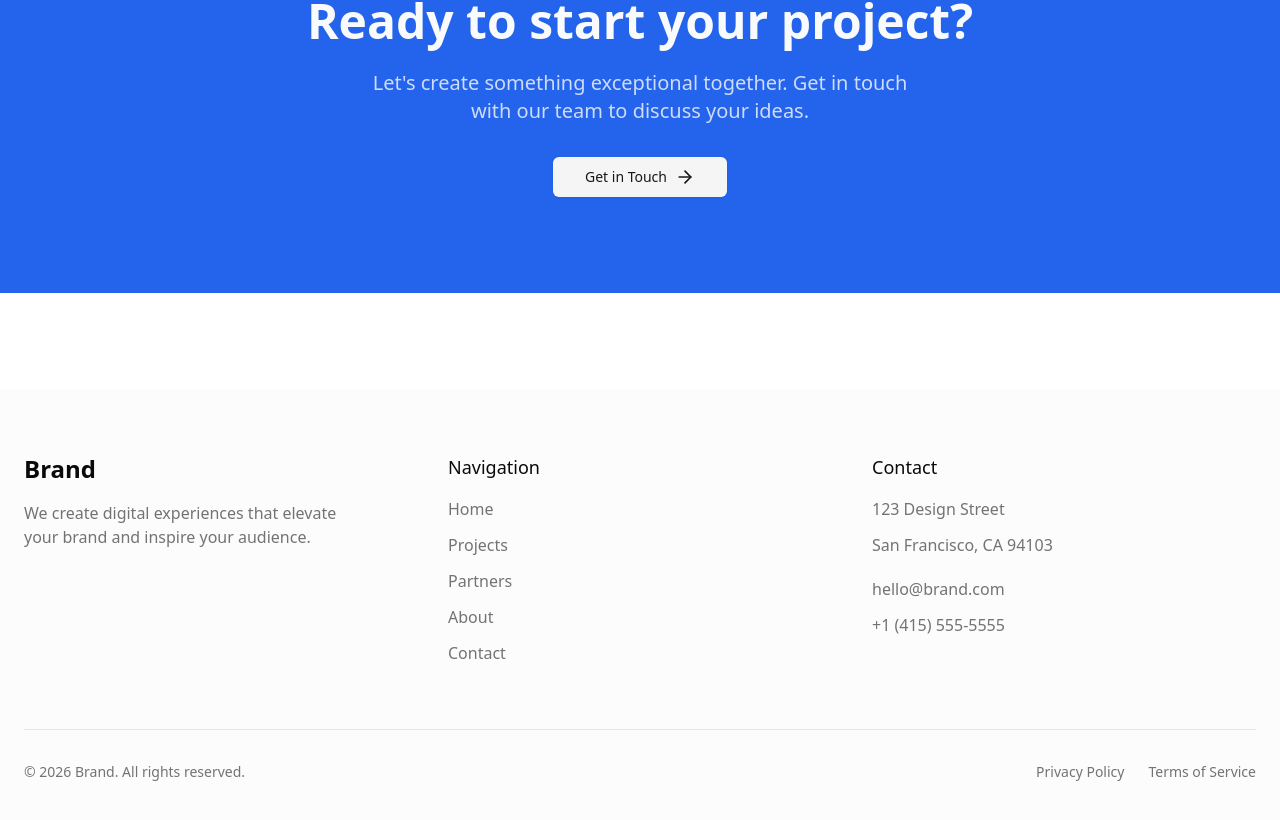
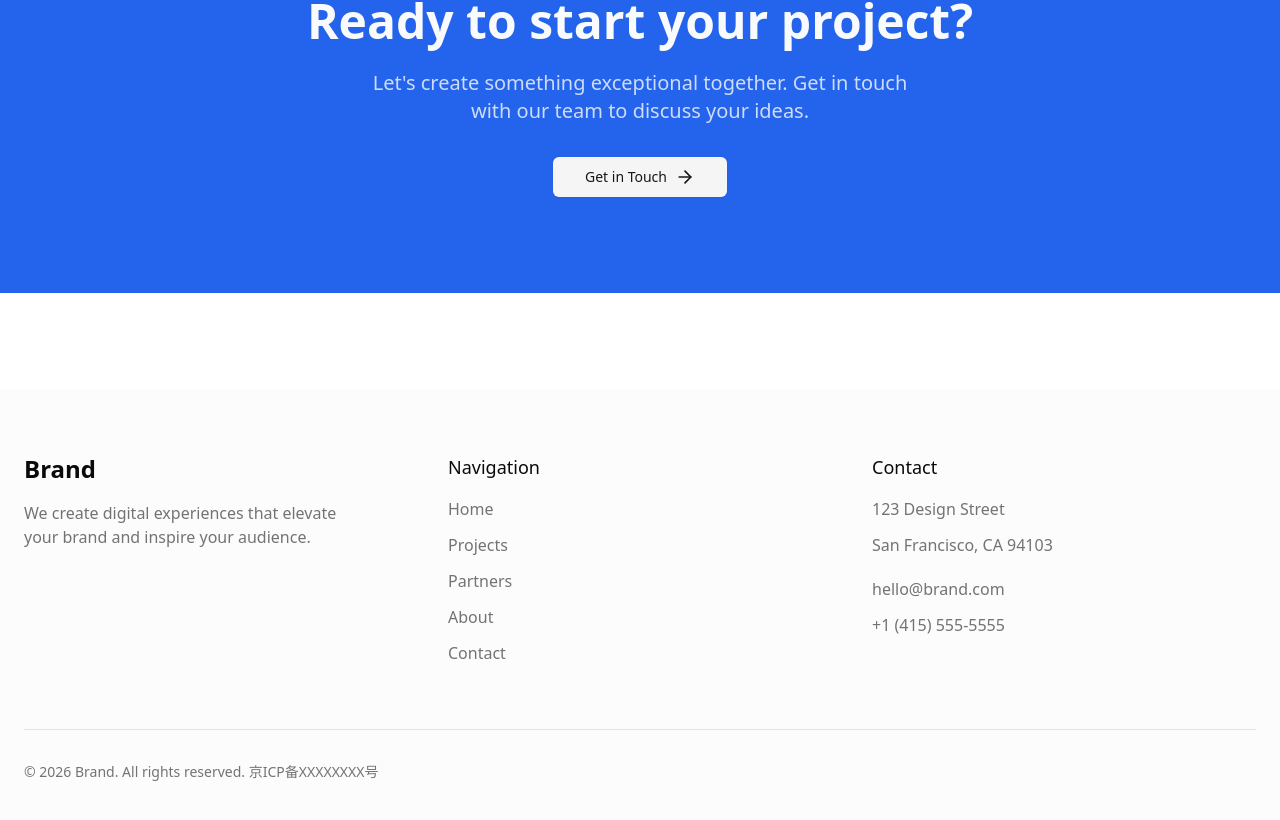
Before and after one commit to far695/lymedia2, a Next.js app: page / in a window 1280 px wide. Shown: the part 2839-3659 px from the top of the page. Built offline with nearby package versions, Linux system fonts and the light colour scheme.

Commit message:
fix(footer): remove policy links and add ICP备案 link

```diff
--- a/components/layout/footer.tsx
+++ b/components/layout/footer.tsx
@@ -46,18 +46,11 @@ export default function Footer() {
           </div>
         </div>
 
-        <div className="border-t border-border mt-16 pt-8 flex flex-col md:flex-row justify-between items-center">
+        <div className="border-t border-border mt-16 pt-8 flex flex-col md:flex-row items-center">
           <p className="text-sm text-muted-foreground">
-            © {new Date().getFullYear()} Brand. All rights reserved.
+            © {new Date().getFullYear()} Brand. All rights reserved.{' '}
+            <Link href="https://beian.miit.gov.cn/" className="text-sm text-muted-foreground hover:text-foreground transition-colors">京ICP备XXXXXXXX号</Link>
           </p>
-          <div className="flex space-x-6 mt-4 md:mt-0">
-            <Link href="#" className="text-sm text-muted-foreground hover:text-foreground transition-colors">
-              Privacy Policy
-            </Link>
-            <Link href="#" className="text-sm text-muted-foreground hover:text-foreground transition-colors">
-              Terms of Service
-            </Link>
-          </div>
         </div>
       </div>
     </footer>
```
